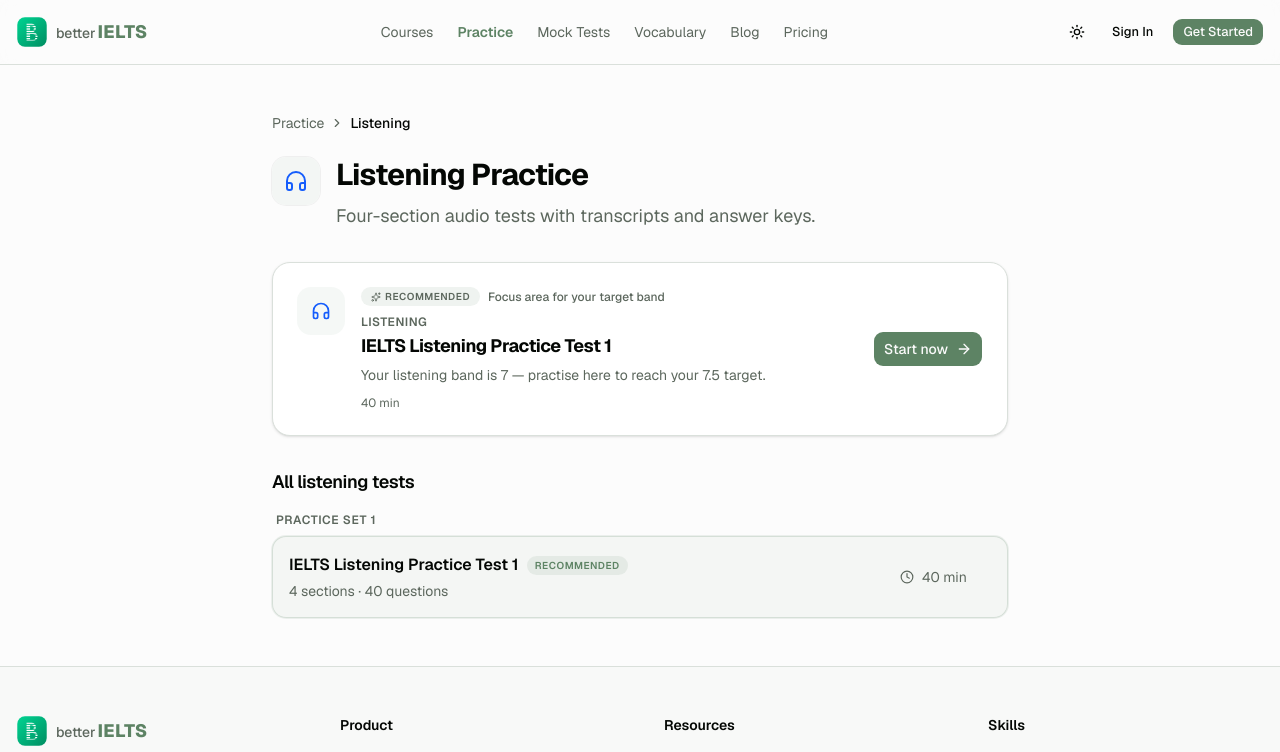
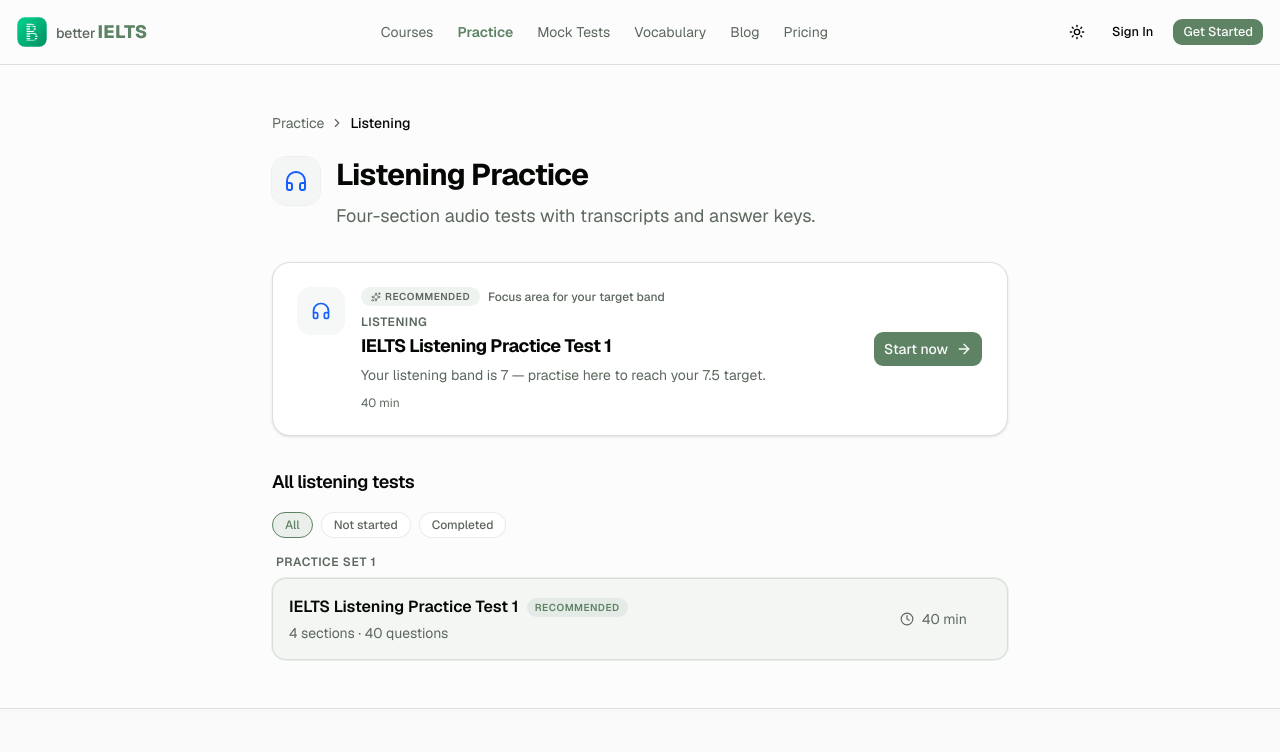
Before and after one commit to orbitide/better-ielts-client, a Next.js app: page /practice/listening in a window 1280 px wide. Shown: the top 752 px of the page. Built offline with nearby package versions, Linux system fonts and the light colour scheme.

Commit message:
add filter

```diff
--- a/components/listening/ListeningTestShell.tsx
+++ b/components/listening/ListeningTestShell.tsx
@@ -9,6 +9,7 @@
 import { CountdownTimer } from '@/components/shared/CountdownTimer'
 import { BandBadge } from '@/components/shared/BandBadge'
 import { useTestStore } from '@/lib/store/test-store'
+import { useProgressStore } from '@/lib/store/progress-store'
 import { useTestTimer } from '@/lib/hooks/use-timer'
 import type { ListeningTest, ListeningQuestion } from '@/lib/types/listening'
 import { Play, Pause, ChevronRight, Clock, Volume2, Eye, EyeOff, CheckCircle } from 'lucide-react'
@@ -23,6 +24,7 @@
 
 export function ListeningTestShell({ test }: { test: ListeningTest }) {
   const { startTest, submitTest, answers, setAnswer, resetTest, activeTestId, isSubmitted, _hasHydrated } = useTestStore()
+  const { markCompleted } = useProgressStore()
   const timeRemaining = useTestTimer()
   const router = useRouter()
   const started = activeTestId === test.id
@@ -249,7 +251,7 @@
         ) : (
           <Button
             size="sm"
-            onClick={() => submitTest()}
+            onClick={() => { submitTest(); markCompleted(test.id) }}
             className="gap-2 rounded-md bg-[#2b2f36] text-white hover:bg-[#3a3f48]"
           >
             <CheckCircle className="size-4" />
--- a/components/practice/PracticeTestList.tsx
+++ b/components/practice/PracticeTestList.tsx
@@ -1,7 +1,13 @@
+'use client'
+
+import { useState } from 'react'
 import Link from 'next/link'
-import { ArrowRight, Clock } from 'lucide-react'
+import { ArrowRight, CheckCircle2, Clock } from 'lucide-react'
 import type { PracticeTestItem, PracticeTestSeries } from '@/lib/data/practice'
+import { useProgressStore } from '@/lib/store/progress-store'
 import { cn } from '@/lib/utils'
+
+type FilterOption = 'all' | 'completed' | 'not-started'
 
 function groupBySeries(tests: PracticeTestItem[]) {
   return tests.reduce<{ series: PracticeTestSeries | undefined; tests: PracticeTestItem[] }[]>(
@@ -19,6 +25,12 @@
   )
 }
 
+const FILTERS: { value: FilterOption; label: string }[] = [
+  { value: 'all', label: 'All' },
+  { value: 'not-started', label: 'Not started' },
+  { value: 'completed', label: 'Completed' },
+]
+
 export function PracticeTestList({
   tests,
   recommendedHref,
@@ -28,9 +40,45 @@
   recommendedHref?: string
   color: string
 }) {
-  const groups = groupBySeries(tests)
+  const [filter, setFilter] = useState<FilterOption>('all')
+  const { completedIds, _hasHydrated } = useProgressStore()
+
+  const isCompleted = (id: string) => _hasHydrated && completedIds.includes(id)
+
+  const filtered = tests.filter((t) => {
+    if (filter === 'completed') return isCompleted(t.id)
+    if (filter === 'not-started') return !isCompleted(t.id)
+    return true
+  })
+
+  const groups = groupBySeries(filtered)
 
   return (
+    <div className="space-y-4">
+      {/* Filter chips */}
+      <div className="flex items-center gap-2">
+        {FILTERS.map(({ value, label }) => (
+          <button
+            key={value}
+            onClick={() => setFilter(value)}
+            className={cn(
+              'rounded-full border px-3 py-1 text-xs font-medium transition-colors',
+              filter === value
+                ? 'border-primary bg-primary/10 text-primary'
+                : 'border-border/60 bg-card text-muted-foreground hover:border-border hover:text-foreground',
+            )}
+          >
+            {label}
+          </button>
+        ))}
+      </div>
+
+      {/* List */}
+      {groups.length === 0 ? (
+        <p className="py-6 text-center text-sm text-muted-foreground">
+          {filter === 'completed' ? 'No completed tests yet.' : 'No tests match this filter.'}
+        </p>
+      ) : (
         <div className="space-y-6">
           {groups.map(({ series, tests: groupTests }) => (
             <div key={series?.id ?? '__none__'}>
@@ -42,6 +90,7 @@
               <ul className="space-y-2">
                 {groupTests.map((test) => {
                   const isRecommended = test.href === recommendedHref
+                  const done = isCompleted(test.id)
                   return (
                     <li key={test.id}>
                       <Link
@@ -55,12 +104,18 @@
                       >
                         <div className="min-w-0">
                           <div className="flex flex-wrap items-center gap-2">
-                        <p className="font-semibold text-foreground group-hover:text-primary transition-colors truncate">
+                            <p className={cn('font-semibold transition-colors truncate', done ? 'text-muted-foreground' : 'text-foreground group-hover:text-primary')}>
                               {test.title}
                             </p>
                             {isRecommended && (
                               <span className="rounded-full bg-primary/10 px-2 py-0.5 text-[10px] font-semibold uppercase tracking-wider text-primary">
                                 Recommended
+                              </span>
+                            )}
+                            {done && (
+                              <span className="flex items-center gap-1 rounded-full bg-emerald-500/10 px-2 py-0.5 text-[10px] font-semibold uppercase tracking-wider text-emerald-600 dark:text-emerald-400">
+                                <CheckCircle2 className="size-3" />
+                                Completed
                               </span>
                             )}
                           </div>
@@ -81,5 +136,7 @@
             </div>
           ))}
         </div>
+      )}
+    </div>
   )
 }
--- a/components/reading/ReadingTestShell.tsx
+++ b/components/reading/ReadingTestShell.tsx
@@ -3,6 +3,7 @@
 import { useState } from 'react'
 import { useRouter } from 'next/navigation'
 import { useTestStore } from '@/lib/store/test-store'
+import { useProgressStore } from '@/lib/store/progress-store'
 import { useTestTimer } from '@/lib/hooks/use-timer'
 import { Button } from '@/components/ui/button'
 import { ScrollArea } from '@/components/ui/scroll-area'
@@ -27,6 +28,7 @@
 
 export function ReadingTestShell({ test }: ReadingTestShellProps) {
   const { startTest, submitTest, answers, resetTest, activeTestId, isSubmitted, _hasHydrated } = useTestStore()
+  const { markCompleted } = useProgressStore()
   const timeRemaining = useTestTimer()
   const router = useRouter()
   const started = activeTestId === test.id
@@ -179,7 +181,7 @@
         ) : (
           <Button
             size="sm"
-            onClick={() => submitTest()}
+            onClick={() => { submitTest(); markCompleted(test.id) }}
             className="gap-2 rounded-md bg-[#2b2f36] text-white hover:bg-[#3a3f48]"
           >
             <CheckCircle className="size-4" />
--- a/components/speaking/SpeakingSessionShell.tsx
+++ b/components/speaking/SpeakingSessionShell.tsx
@@ -12,6 +12,7 @@
 import { ExamToolbar, ExamSectionTab } from '@/components/exam/ExamToolbar'
 import { ExamResultsScreen } from '@/components/exam/ExamResultsScreen'
 import { examExitHrefs } from '@/lib/utils/exam-routes'
+import { useProgressStore } from '@/lib/store/progress-store'
 
 const PART_FEEDBACK = [
   { band: 6.5, strengths: ['Good fluency with some hesitation', 'Relevant vocabulary used'], improvements: ['Develop answers further', 'Use more idiomatic expressions'] },
@@ -20,6 +21,7 @@
 ]
 
 export function SpeakingSessionShell({ session }: { session: SpeakingSession }) {
+  const { markCompleted } = useProgressStore()
   const [started, setStarted] = useState(false)
   const [partIdx, setPartIdx] = useState(0)
   const [phase, setPhase] = useState<'intro' | 'prep' | 'recording' | 'done-part' | 'finished'>('intro')
@@ -293,6 +295,7 @@
                       setRecordingTime(0)
                     } else {
                       setPhase('finished')
+                      markCompleted(session.id)
                     }
                   }}
                   className="gap-2 rounded-md bg-[#2b2f36] text-white hover:bg-[#3a3f48]"
--- a/components/writing/WritingTaskShell.tsx
+++ b/components/writing/WritingTaskShell.tsx
@@ -17,6 +17,7 @@
 import { ExamFooter } from '@/components/exam/ExamFooter'
 import { ExamResultsScreen } from '@/components/exam/ExamResultsScreen'
 import { examExitHrefs } from '@/lib/utils/exam-routes'
+import { useProgressStore } from '@/lib/store/progress-store'
 
 const MOCK_FEEDBACK = {
   overallBand: 6.5,
@@ -34,6 +35,7 @@
 }
 
 export function WritingTaskShell({ task }: { task: WritingTask }) {
+  const { markCompleted } = useProgressStore()
   const [started, setStarted] = useState(false)
   const [text, setText] = useState('')
   const [timeLeft, setTimeLeft] = useState(task.timeMinutes * 60)
@@ -247,7 +249,7 @@
 
       <ExamFooter className="justify-end">
         <Button
-          onClick={() => setSubmitted(true)}
+          onClick={() => { setSubmitted(true); markCompleted(task.id) }}
           disabled={wordCount < Math.round(task.wordMinimum * 0.7)}
           className="gap-2 rounded-md bg-[#2b2f36] text-white hover:bg-[#3a3f48] disabled:opacity-50"
         >
--- /dev/null
+++ b/lib/store/progress-store.ts
@@ -0,0 +1,33 @@
+'use client'
+
+import { create } from 'zustand'
+import { persist, createJSONStorage } from 'zustand/middleware'
+
+type ProgressState = {
+  completedIds: string[]
+  _hasHydrated: boolean
+  markCompleted: (id: string) => void
+  setHasHydrated: (v: boolean) => void
+}
+
+export const useProgressStore = create<ProgressState>()(
+  persist(
+    (set, get) => ({
+      completedIds: [],
+      _hasHydrated: false,
+      markCompleted: (id) =>
+        set((s) => ({
+          completedIds: s.completedIds.includes(id) ? s.completedIds : [...s.completedIds, id],
+        })),
+      setHasHydrated: (v) => set({ _hasHydrated: v }),
+    }),
+    {
+      name: 'better-ielts-progress',
+      storage: createJSONStorage(() => localStorage),
+      partialize: (state) => ({ completedIds: state.completedIds }),
+      onRehydrateStorage: () => (state) => {
+        state?.setHasHydrated(true)
+      },
+    }
+  )
+)
```
Lines whose indentation alone changed are shown as unchanged.
